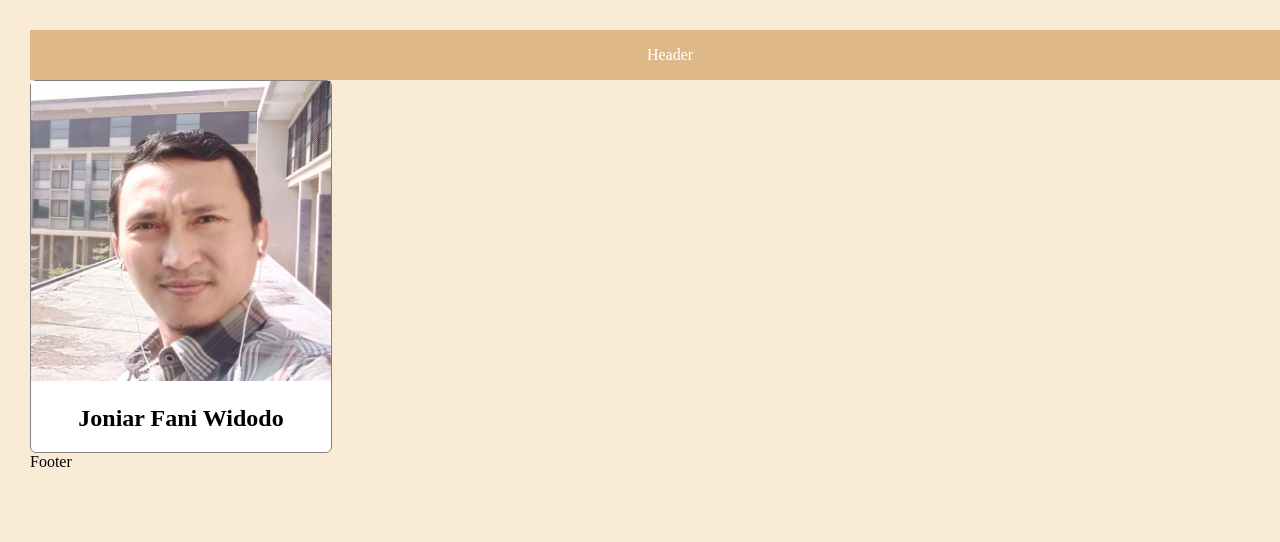
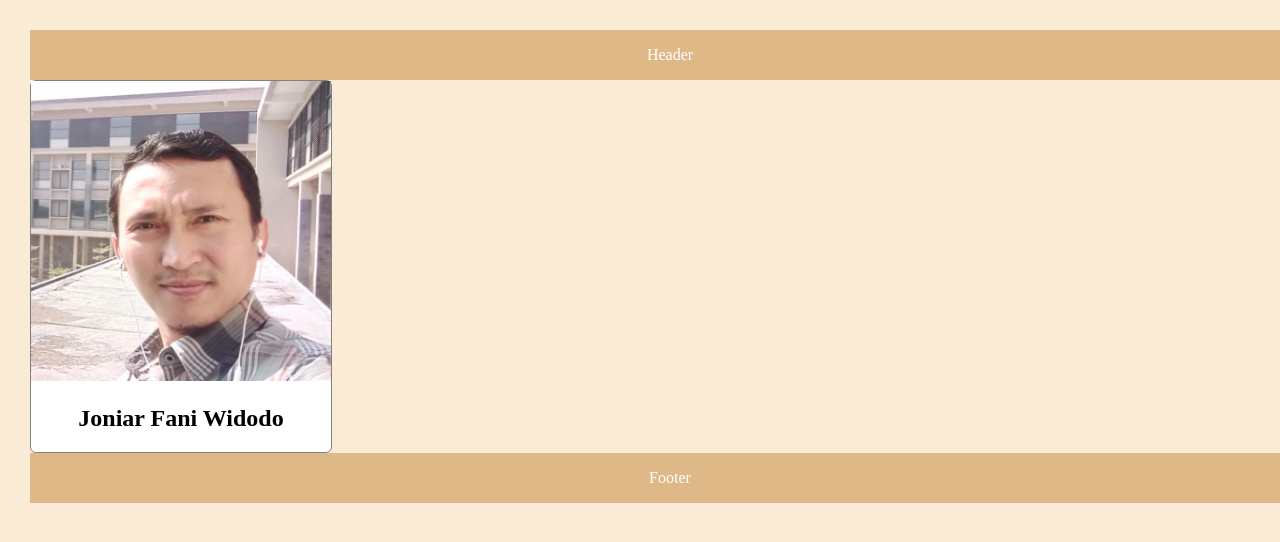
Before and after one commit to jfanniw/my-repo-from-remote, a plain HTML site: page index.html in a window 1280 px wide. Shown: the top 542 px of the page. Drawn offline with Linux system fonts and the light colour scheme.

Commit message:
no message

```diff
--- a/style.css
+++ b/style.css
@@ -30,9 +30,15 @@ body {
 }
 
 #footer {
-=======
+    width: 100%;
+    height: 50px;
+    line-height: 50px;
+    background-color: burlywood;
+    text-align: center;
+    color: white;
+}
+
 #header {
->>>>>>> development-1.0
     width: 100%;
     height: 50px;
     line-height: 50px;
```
